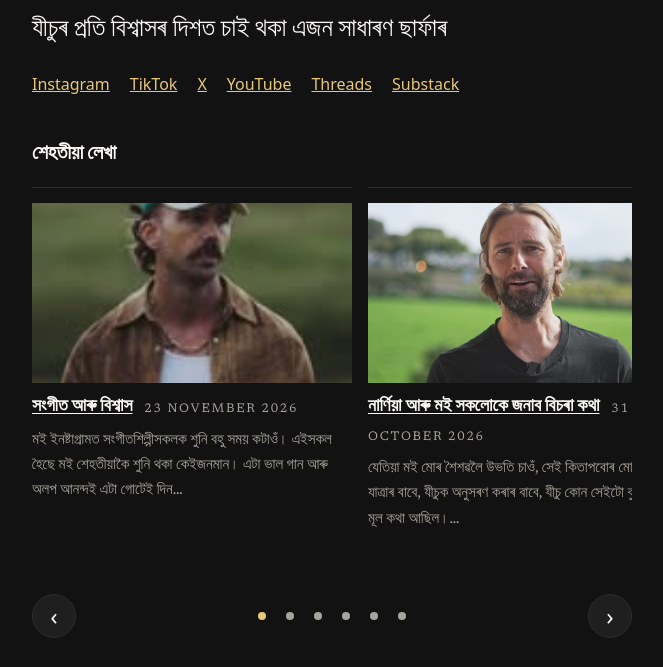
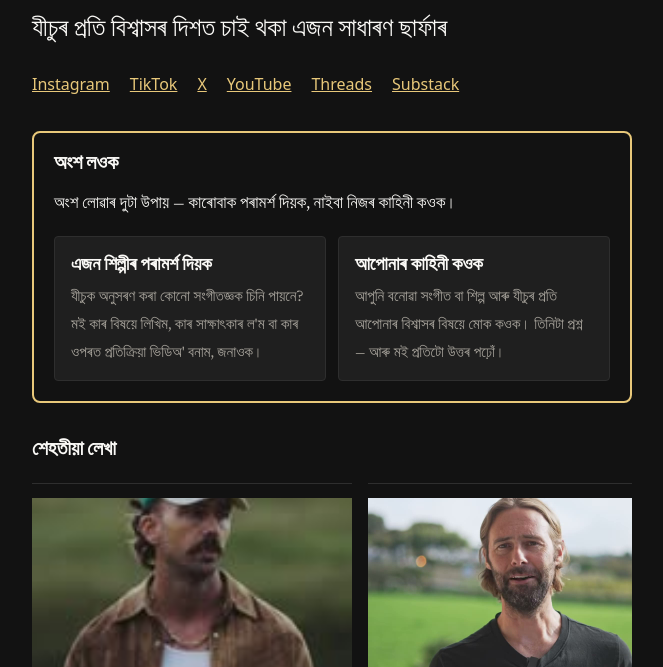
Before and after one commit to streamjonathan/jonathanmccallum-as, an Eleventy site: page index.njk in a window 1280 px wide. Shown: the part 133-800 px from the top of the page, without its empty margins (308-971 px from the left). Built offline with nearby package versions, Linux system fonts and the light colour scheme; Eleventy itself is replaced by a stand-in of ours; files that its build step writes are made by us from their sources; files whose address does not match are found by name.

Commit message:
Get involved box (translated), linking to the main site's Suggest and Share pages
The two cards link to https://jonathanmccallum.com/suggest-an-artist/ and
https://jonathanmccallum.com/share-your-story/ — this language site has no
suggest/share pages of its own, and the Worker's session cookie is host-only
for jonathanmccallum.com (no CORS for cross-origin API calls), so sign-in and
the forms cannot run on a jonathanmccallum-as.pages.dev origin.
Deployment waits on the Cloudflare 20-project cap / clubhousejonathan token.

```diff
--- /dev/null
+++ b/_includes/get-involved.njk
@@ -0,0 +1,14 @@
+<section class="get-involved" aria-labelledby="get-involved-heading">
+  <h2 id="get-involved-heading">অংশ লওক</h2>
+  <p>অংশ লোৱাৰ দুটা উপায় — কাৰোবাক পৰামৰ্শ দিয়ক, নাইবা নিজৰ কাহিনী কওক।</p>
+  <div class="get-involved__cards">
+    <a class="get-involved__card" href="https://jonathanmccallum.com/suggest-an-artist/">
+      <strong>এজন শিল্পীৰ পৰামৰ্শ দিয়ক</strong>
+      <span>যীচুক অনুসৰণ কৰা কোনো সংগীতজ্ঞক চিনি পায়নে? মই কাৰ বিষয়ে লিখিম, কাৰ সাক্ষাৎকাৰ ল'ম বা কাৰ ওপৰত প্ৰতিক্ৰিয়া ভিডিঅ' বনাম, জনাওক।</span>
+    </a>
+    <a class="get-involved__card" href="https://jonathanmccallum.com/share-your-story/">
+      <strong>আপোনাৰ কাহিনী কওক</strong>
+      <span>আপুনি বনোৱা সংগীত বা শিল্প আৰু যীচুৰ প্ৰতি আপোনাৰ বিশ্বাসৰ বিষয়ে মোক কওক। তিনিটা প্ৰশ্ন — আৰু মই প্ৰতিটো উত্তৰ পঢ়োঁ।</span>
+    </a>
+  </div>
+</section>
--- a/_includes/layouts/base.njk
+++ b/_includes/layouts/base.njk
@@ -132,8 +132,8 @@
 </script>
 {% endif %}
 <link rel="alternate" type="application/rss+xml" title="{{ site.title }}" href="/feed/">
-<link rel="preload" href="/css/style.css?v=12" as="style">
-<link rel="stylesheet" href="/css/style.css?v=12">
+<link rel="preload" href="/css/style.css?v=13" as="style">
+<link rel="stylesheet" href="/css/style.css?v=13">
 </head>
 <body>
 <a class="skip-link" href="#main">বিষয়বস্তুলৈ যাওক</a>
--- a/_includes/layouts/page.njk
+++ b/_includes/layouts/page.njk
@@ -5,3 +5,6 @@ layout: layouts/base.njk
   <h1>{{ title }}</h1>
   {{ content | safe }}
 </article>
+{% if page.url != "/suggest-an-artist/" and page.url != "/share-your-story/" %}
+{% include "get-involved.njk" %}
+{% endif %}
--- a/_includes/layouts/post.njk
+++ b/_includes/layouts/post.njk
@@ -10,6 +10,7 @@ layout: layouts/base.njk
   {{ content | safe }}
   </div>
 </article>
+{% include "get-involved.njk" %}
 {% set prevPost = collections.publishedPosts | getPreviousCollectionItem(page) %}
 {% set nextPost = collections.publishedPosts | getNextCollectionItem(page) %}
 {% if prevPost or nextPost %}
--- a/css/style.css
+++ b/css/style.css
@@ -256,6 +256,32 @@ button[type="submit"] {
 /* Featured carousel: the newest articles in a slow-moving row, same
    scroll-snap pattern as the Watch row. The reader can swipe or scroll
    it by hand; the script below moves it along gently when left alone. */
+/* Get involved: the reader forms, on the main site, in a gold box so they pop out.
+   On this language site the two cards link to jonathanmccallum.com, where
+   sign-in and the forms live (the session cookie is host-only for the main
+   site, so they cannot run here). */
+.get-involved {
+  border: 2px solid var(--link);
+  border-radius: 0.5rem;
+  padding: 1rem 1.25rem 1.25rem;
+  margin: 0 0 1.5rem;
+}
+.get-involved h2 { margin-top: 0; }
+.get-involved__cards { display: flex; flex-wrap: wrap; gap: 0.75rem; margin-top: 0.75rem; }
+.get-involved__card {
+  flex: 1 1 16rem;
+  display: block;
+  padding: 0.75rem 1rem;
+  border: 1px solid var(--line);
+  border-radius: 0.25rem;
+  background: var(--code-bg);
+  color: var(--text);
+  text-decoration: none;
+}
+.get-involved__card:hover { border-color: var(--link); }
+.get-involved__card strong { display: block; font-family: "Fraunces", Georgia, "Iowan Old Style", "Times New Roman", serif; font-size: 1.15rem; margin-bottom: 0.25rem; }
+.get-involved__card span { color: var(--muted); font-size: 0.95rem; }
+
 .featured { margin-top: 1.5rem; }
 .featured-row { display: flex; gap: 1rem; overflow-x: auto; scroll-snap-type: x mandatory; list-style: none; padding: 0 0 0.5rem; margin: 1rem 0; }
 /* The arrows and dots are the navigation now, so the row's own
--- a/index.njk
+++ b/index.njk
@@ -17,6 +17,8 @@ eleventyExcludeFromCollections: true
   <a href="https://www.threads.com/@jonamccallum">Threads</a>
   <a href="https://jonamccallum.substack.com">Substack</a>
 </p>
+
+{% include "get-involved.njk" %}
 
 <section class="featured" data-fade aria-labelledby="featured-heading">
   <h2 id="featured-heading">শেহতীয়া লেখা</h2>
```
